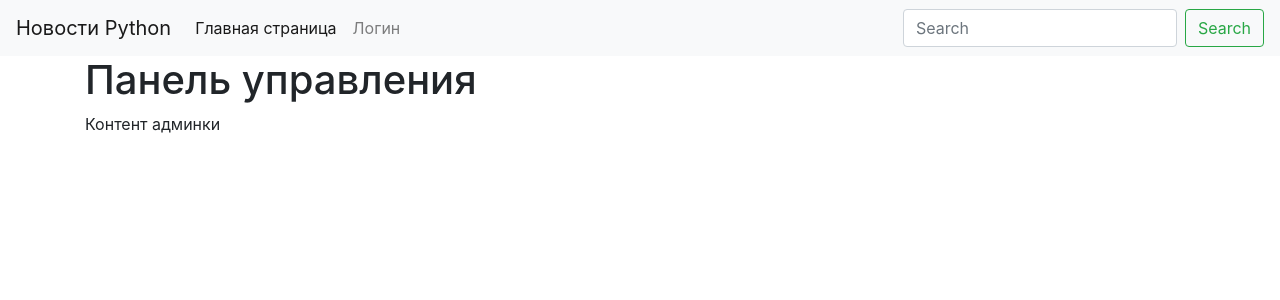
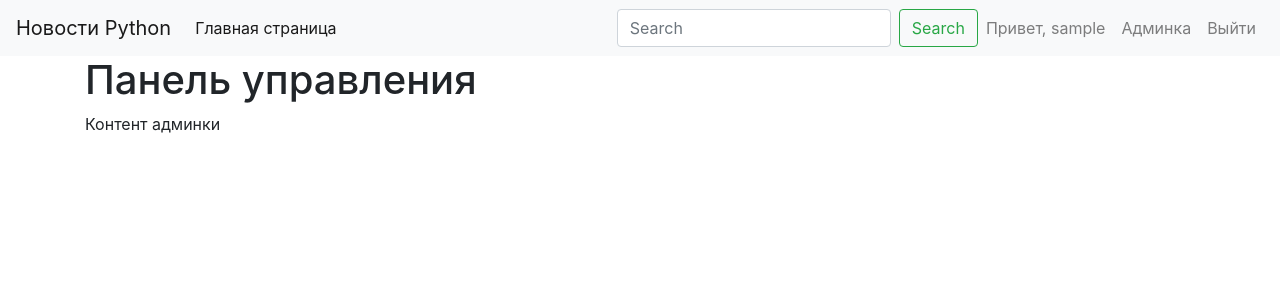
Before and after one commit to kirillmasanov/flask_project, a Flask app: page /admin/ in a window 1280 px wide. Shown: the top 300 px of the page. Run offline with Flask 2, Linux system fonts and the light colour scheme; the visitor is signed in with stand-in values (Sample User, id 1); data comes from the database, SQL or seed files in the repository; some libraries are stand-ins or nearby versions.

Commit message:
editing menu

```diff
--- a/webapp/templates/menu.html
+++ b/webapp/templates/menu.html
@@ -7,17 +7,34 @@
   <div class="collapse navbar-collapse" id="navbarSupportedContent">
     <ul class="navbar-nav mr-auto">
       <li class="nav-item active">
-        <a class="nav-link" href="/">Главная страница <span class="sr-only">(current)</span></a>
+        <a class="nav-link" href="/">Главная страница</a>
       </li>
-      <li class="nav-item">
-        <a class="nav-link" href="{{ url_for('user.login') }}">Логин</a>
-      </li>
-
-
     </ul>
     <form class="form-inline my-2 my-lg-0">
       <input class="form-control mr-sm-2" type="search" placeholder="Search" aria-label="Search">
       <button class="btn btn-outline-success my-2 my-sm-0" type="submit">Search</button>
     </form>
+    <ul class="navbar-nav">
+      {% if current_user.is_authenticated %}
+        <li class="nav-item">
+          <span class="nav-link">Привет, {{ current_user.username }}</span>
+        </li>
+          {% if current_user.is_admin %}
+            <li class="nav-item">
+              <a class="nav-link" href="{{ url_for('admin.admin_index') }}">Админка</a>
+            </li>
+          {% endif %}
+        <li class="nav-item">
+          <a class="nav-link" href="{{ url_for('user.logout') }}">Выйти</a>
+        </li>
+      {% else %}
+        <li class="nav-item">
+          <a class="nav-link" href="{{ url_for('user.register') }}">Регистрация</a>
+        </li>
+        <li class="nav-item">
+          <a class="nav-link" href="{{ url_for('user.login') }}">Войти</a>
+        </li>
+      {% endif %}
+    </ul>
   </div>
 </nav>
```
